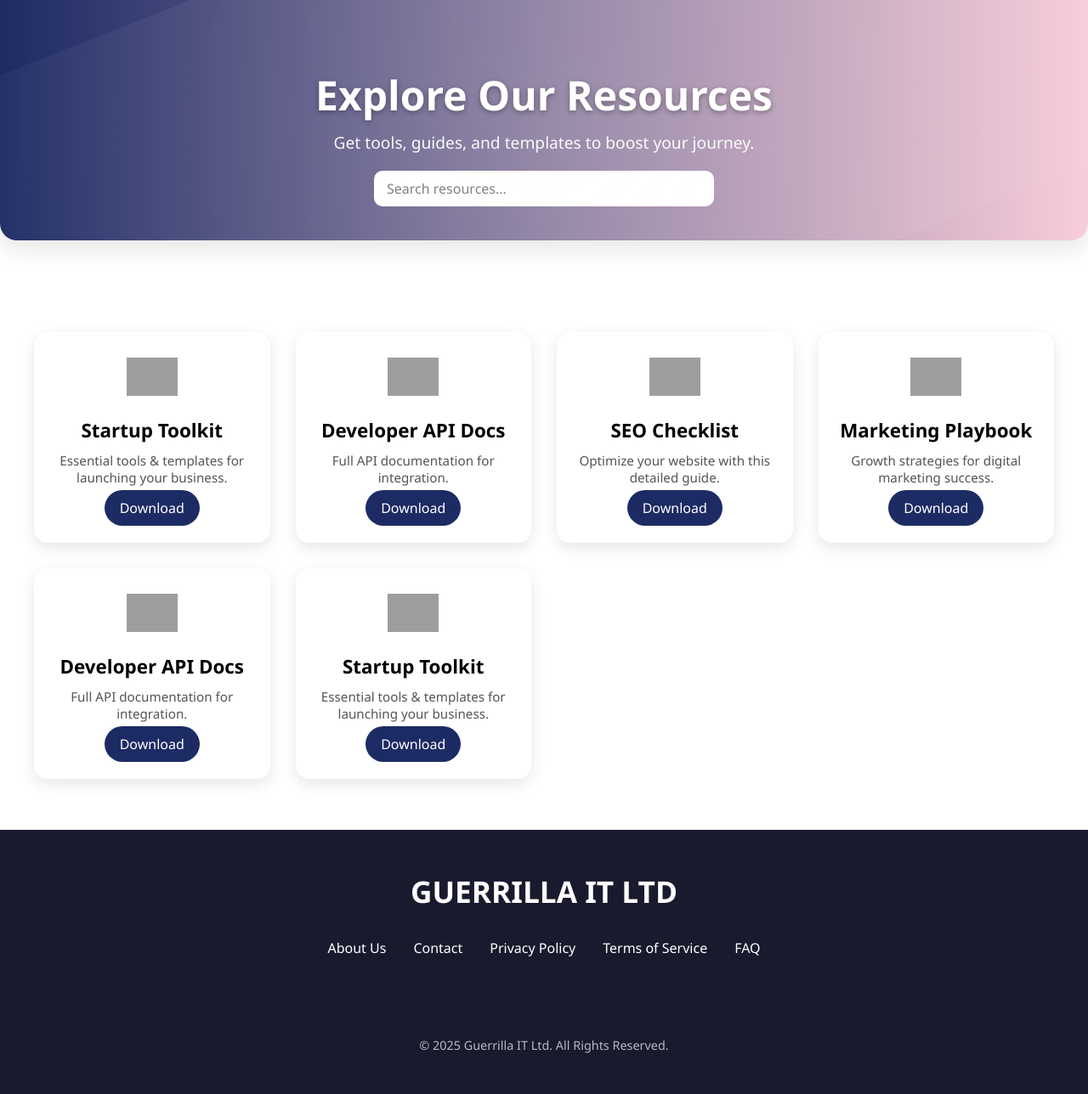
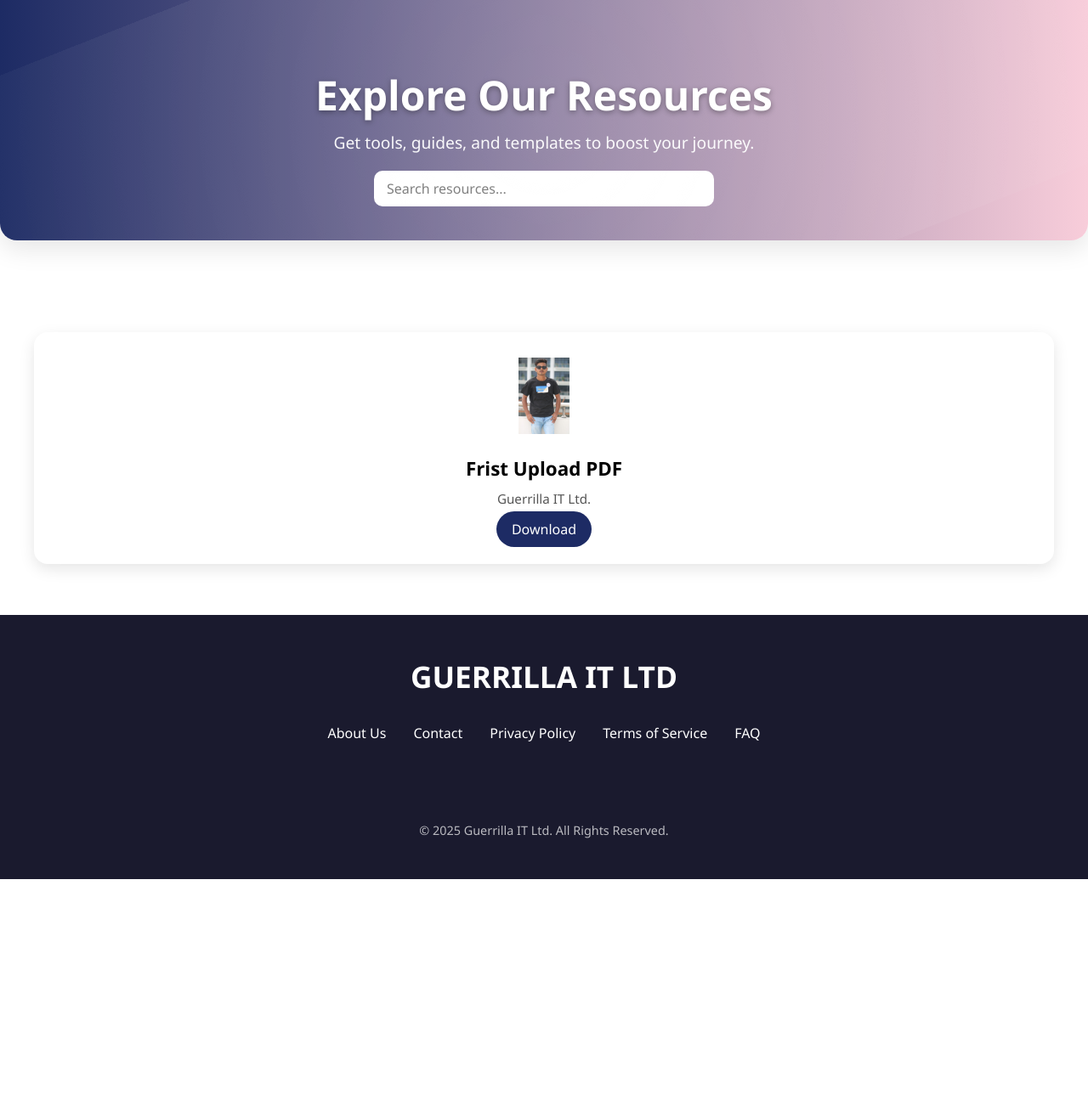
Before and after one commit to Guerrillait/Guerrilla_IT, a Django app: page /resource in a window 1280 px wide. Shown: the part 113-1401 px from the top of the page at 85% size. After the commit the page ends 1148 px from the top, so only its background shows below. Run offline with Django 5.2, Linux system fonts and the light colour scheme; data comes from the database, SQL or seed files in the repository; both versions use the stored data as it was after the commit; grey boxes are pictures that could not be loaded.

Commit message:
update message

```diff
--- a/guerrillaltd/models.py
+++ b/guerrillaltd/models.py
@@ -44,3 +44,25 @@ class Testimonial(models.Model):
 
     def __str__(self):
         return self.author
+
+
+class Resource(models.Model):
+    title = models.CharField(max_length=200)
+    description = models.TextField()
+    file = models.FileField(upload_to='resources/')
+    image = models.ImageField(upload_to='resources/images/', blank=True, null=True)  # Optional icon
+    created_at = models.DateTimeField(auto_now_add=True)
+
+    def __str__(self):
+        return self.title
+
+
+class BlogPost(models.Model):
+    title = models.CharField(max_length=255)
+    content = models.TextField()
+    image = models.ImageField(upload_to="blog_images/", blank=True, null=True)
+    category = models.CharField(max_length=100, default="General")
+    published_at = models.DateTimeField(auto_now_add=True)
+
+    def __str__(self):
+        return self.title
--- a/guerrillaltd/templates/resources.html
+++ b/guerrillaltd/templates/resources.html
@@ -12,45 +12,17 @@
   </header>
 
   <section class="resources" id="resourceList">
+    {% for resource in resources %}
     <div class="resource-card">
-      <img src="https://cdn-icons-png.flaticon.com/512/1828/1828884.png" alt="Guide Icon" />
-      <h3>Startup Toolkit</h3>
-      <p>Essential tools & templates for launching your business.</p>
-      <a href="#" class="btn-download" download>Download</a>
+      {% if resource.image %}
+      <img src="{{ resource.image.url }}" alt="{{ resource.title }}" />
+      {% endif %}
+      <h3>{{ resource.title }}</h3>
+      <p>{{ resource.description}}</p>
+      <a href="{{ resource.file.url }}" class="btn-download" download>Download</a>
     </div>
 
-    <div class="resource-card">
-      <img src="https://cdn-icons-png.flaticon.com/512/545/545705.png" alt="Code Icon" />
-      <h3>Developer API Docs</h3>
-      <p>Full API documentation for integration.</p>
-      <a href="#" class="btn-download" download>Download</a>
-    </div>
-
-    <div class="resource-card">
-      <img src="https://cdn-icons-png.flaticon.com/512/190/190411.png" alt="SEO Icon" />
-      <h3>SEO Checklist</h3>
-      <p>Optimize your website with this detailed guide.</p>
-      <a href="#" class="btn-download" download>Download</a>
-    </div>
-
-    <div class="resource-card">
-      <img src="https://cdn-icons-png.flaticon.com/512/1865/1865269.png" alt="Marketing Icon" />
-      <h3>Marketing Playbook</h3>
-      <p>Growth strategies for digital marketing success.</p>
-      <a href="#" class="btn-download" download>Download</a>
-    </div>
-    <div class="resource-card">
-      <img src="https://cdn-icons-png.flaticon.com/512/545/545705.png" alt="Code Icon" />
-      <h3>Developer API Docs</h3>
-      <p>Full API documentation for integration.</p>
-      <a href="#" class="btn-download" download>Download</a>
-    </div>
-    <div class="resource-card">
-      <img src="https://cdn-icons-png.flaticon.com/512/1828/1828884.png" alt="Guide Icon" />
-      <h3>Startup Toolkit</h3>
-      <p>Essential tools & templates for launching your business.</p>
-      <a href="#" class="btn-download" download>Download</a>
-    </div>
+    {% endfor %}
   </section>
 
   <script src="{% static 'js/resources.js' %}"></script>
--- a/guerrillaltd/views.py
+++ b/guerrillaltd/views.py
@@ -1,6 +1,7 @@
 import requests
 from django.shortcuts import render
-from .models import Advisor, Stat, Testimonial
+from django.utils.dateparse import parse_datetime
+from .models import Advisor, BlogPost, Stat, Testimonial, Resource
 
 
 # Create your views here.
@@ -22,22 +23,56 @@ def adpanel(request):
 
 
 def blog(request):
+    # Local posts থেকে data
+    local_posts = []
+    for post in BlogPost.objects.all():
+        local_posts.append({
+            "title": post.title,
+            "description": post.content,
+            "urlToImage": post.image.url if post.image else None,
+            "publishedAt": post.published_at,
+            "category": post.category,
+            "source": "local"
+        })
 
-    API_KEY = '10884418fa3c402190eb7821564f2b43'
-    url = f"https://newsapi.org/v2/everything?q=tesla&from=2025-03-29&sortBy=publishedAt&apiKey={API_KEY}"
+    # API থেকে data
+    API_KEY = "your_api_key_here"
+    url = f"https://newsapi.org/v2/everything?q=tesla&sortBy=publishedAt&apiKey={API_KEY}"
 
-    response = requests.get(url)
-    data = response.json()
+    try:
+        response = requests.get(url, timeout=5)
+        data = response.json()
+        api_articles = data.get("articles", [])
+    except Exception as e:
+        print("API error:", e)
+        api_articles = []
 
-    posts = data.get("items", [])  # List of blog posts
+    api_posts = []
+    for article in api_articles:
+        published = article.get("publishedAt")
+        published_date = parse_datetime(published) if published else None
+        api_posts.append({
+            "title": article.get("title"),
+            "description": article.get("description"),
+            "urlToImage": article.get("urlToImage"),
+            "publishedAt": published_date,
+            "category": "NewsAPI",
+            "source": "api",
+            "url": article.get("url")
+        })
 
-    return render(request, 'blog.html', {'posts': posts})
+    # Merge + Sort (latest first)
+    all_posts = local_posts + api_posts
+    all_posts = sorted(all_posts, key=lambda x: x["publishedAt"] or "", reverse=True)
+
+    return render(request, "blog.html", {"posts": all_posts})
 
 
 
 
 def resource(request):
-    return render(request, 'resources.html')
+    resources = Resource.objects.all().order_by('-created_at')
+    return render(request, 'resources.html', {'resources' : resources})
 def course(request):
     return render(request, 'course.html')
 
```
Also changed, not shown: guerrillaltd/admin.py (+9 -1 lines), guerrillaltd/templates/blog.html (+26 -25 lines), db.sqlite3, guerrillaltd/migrations/0002_resource_alter_advisor_bio.py (added), guerrillaltd/migrations/0003_blogpost.py (added), media/blog_images/906ca900-8a37-11f0-a26a-51aa2f3dec3f.jpg.webp (added), media/blog_images/IMG-20250620-WA0070.jpg (added), media/blog_images/p0gtwv3p.jpg.webp (added), media/blog_images/p0m6793b.jpg.webp (added), media/resources/images/301365997_2496250237184571_1492325108767811039_n.jpg (added), 1 other file.
